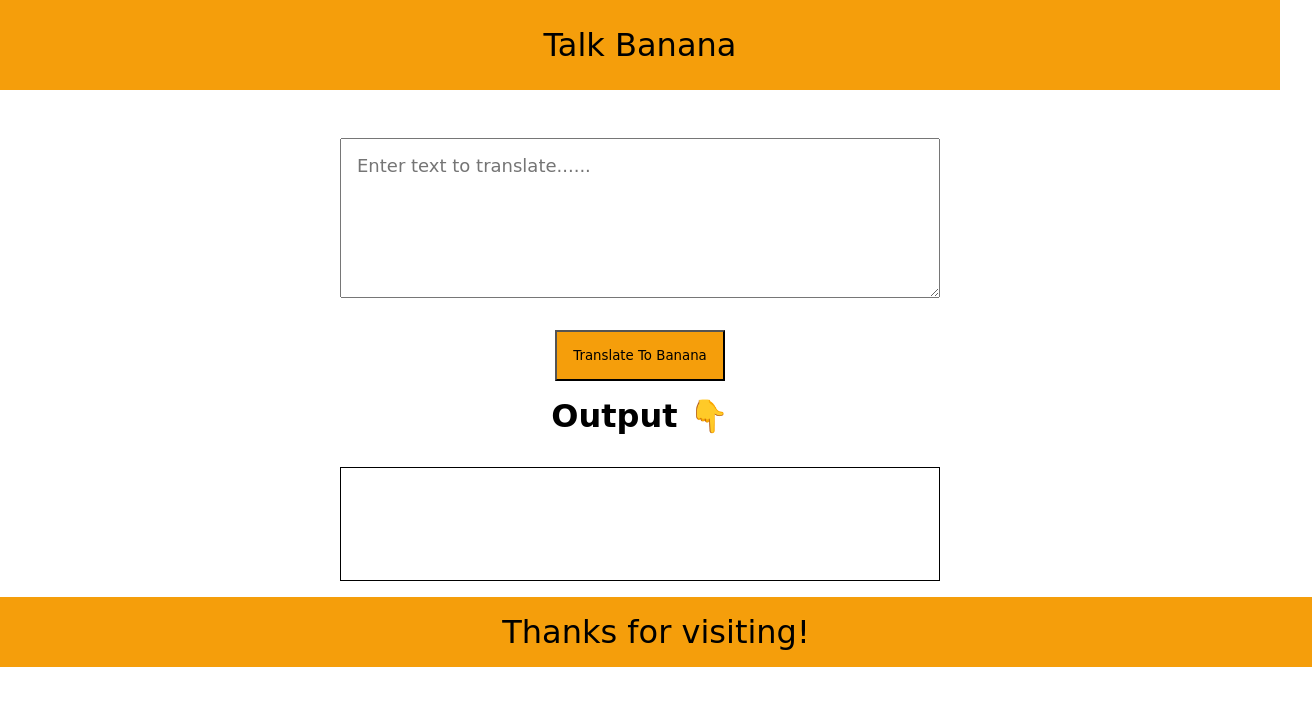
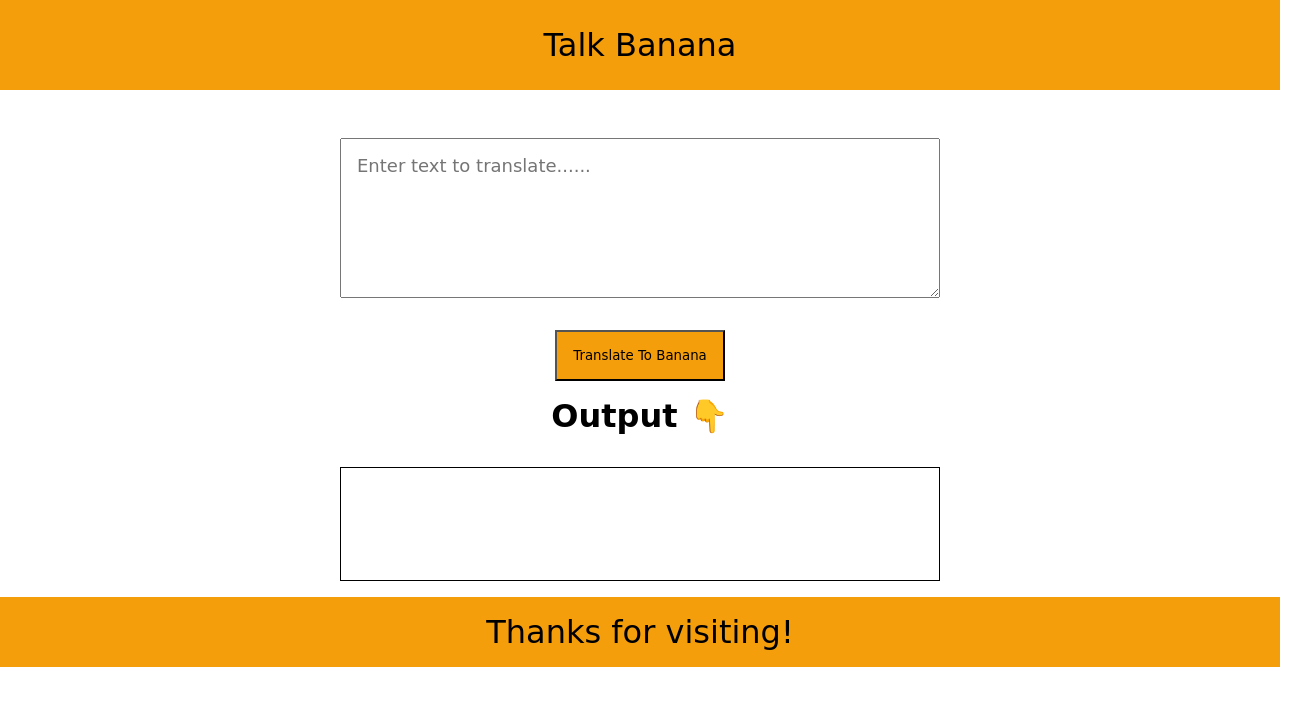
Before and after one commit to Raj-Thombare/banana-talk, a plain HTML site: page index.html in a window 1280 px wide. Shown: the whole page, 1312 px wide, since content can reach past the window. Drawn offline with Linux system fonts and the light colour scheme.

Commit message:
fix: footer and overflow of text

```diff
--- a/style.css
+++ b/style.css
@@ -50,14 +50,15 @@ button {
   height: 10vh;
   margin-top: 2rem;
   padding: 1rem;
-    overflow:auto;
+  word-break: break-all;
+  overflow: auto;
 }
 
 footer {
-    position: static;
-    bottom: 0;
+    pposition: absolute;
+bottom: 0px;
 width: 100%;
-    padding: 1rem;
+padding: 1rem 0rem;
 background-color: var(--primary);
 text-align: center;
 }
```
Lines whose indentation alone changed are shown as unchanged.
